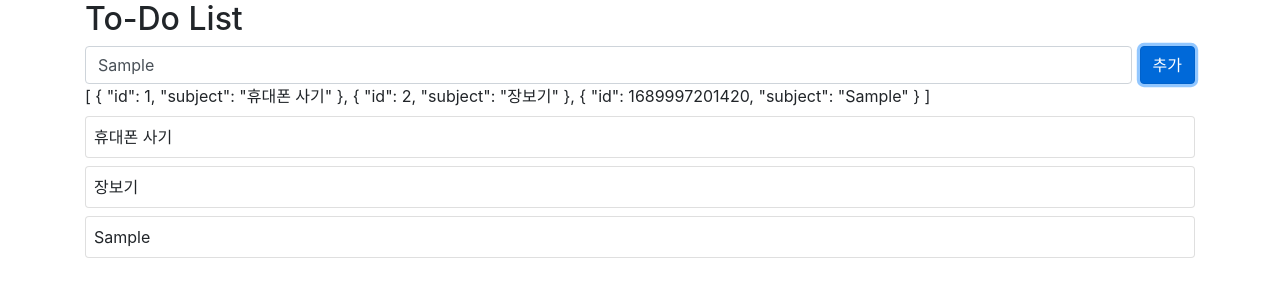
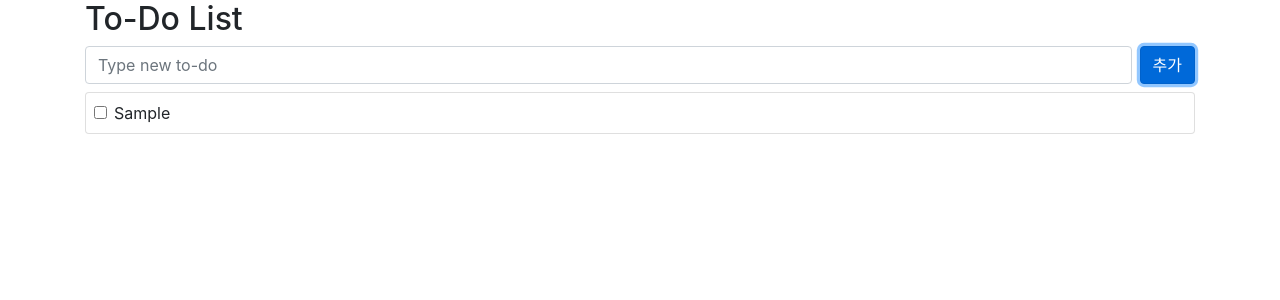
Before and after one commit to yeongseok-yun/vue3-proejct, a Vue app: page / in a window 1280 px wide. Both pictures are taken after typing "Sample" into the empty fields and a click on the button "추가". Shown: the top 300 px of the page. Built offline with nearby package versions, Linux system fonts and the light colour scheme.

Commit message:
체크박스바인딩

```diff
--- a/src/App.vue
+++ b/src/App.vue
@@ -3,8 +3,9 @@
     <h2>To-Do List</h2>
     <form
     @submit.prevent="onSubmit"
-      class="d-flex"
+
       >
+      <div class="d-flex">
         <div class="flex-grow-1 mr-2">
           <input
             class="form-control"
@@ -21,16 +22,29 @@
           추가
           </button>
         </div>
+      </div>
 
+      <div v-show = "hasError" style="color:red;">This field cannot be empty.</div>
     </form>
-    {{todos }}
     <div
       class="card mt-2"
       v-for="todo in todos"
       :key="todo.id"
     >
       <div class="card-body p-2">
-        {{ todo.subject }}
+        <div class="form-check">
+          <input
+            class="form-check-input"
+            type="checkbox"
+            v-model = "todo.completed"
+          >
+          <label
+            class="form-check-label"
+            for=""
+          >
+            {{ todo.subject}}
+          </label>
+        </div>
       </div>
     </div>
   </div>
@@ -41,21 +55,22 @@ import { ref } from 'vue';
 export default {
   setup(){
     const todo = ref('');
-    const todos = ref([
-      {
-        id:1,subject:'휴대폰 사기'
-      },
-      {
-        id:2,subject:'장보기'
-
-      }
-    ]);
+    const todos = ref([]);
+    const hasError = ref(false);
 
     const onSubmit = () => {
+      if(todo.value === ''){
+        hasError.value = true
+      }else{
         todos.value.push({
           id: Date.now(),
-        subject : todo.value
+          subject : todo.value,
+          completed : false,
         })
+        hasError.value = false
+        todo.value = ''
+      }
+
     }
 
 
@@ -63,6 +78,7 @@ export default {
       todo,
       todos,
       onSubmit,
+      hasError
     }
   }
 }
```
Lines whose indentation alone changed are shown as unchanged.
